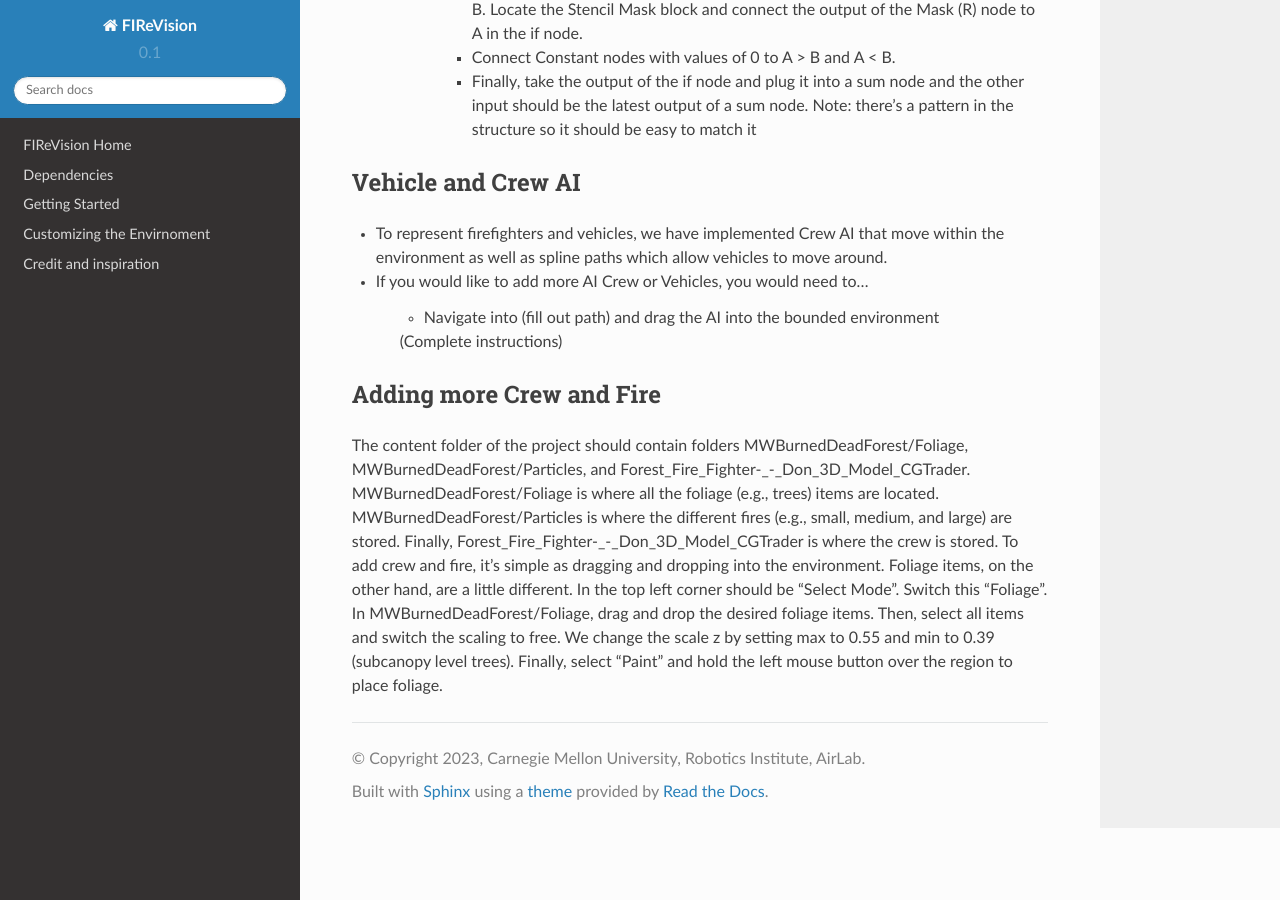
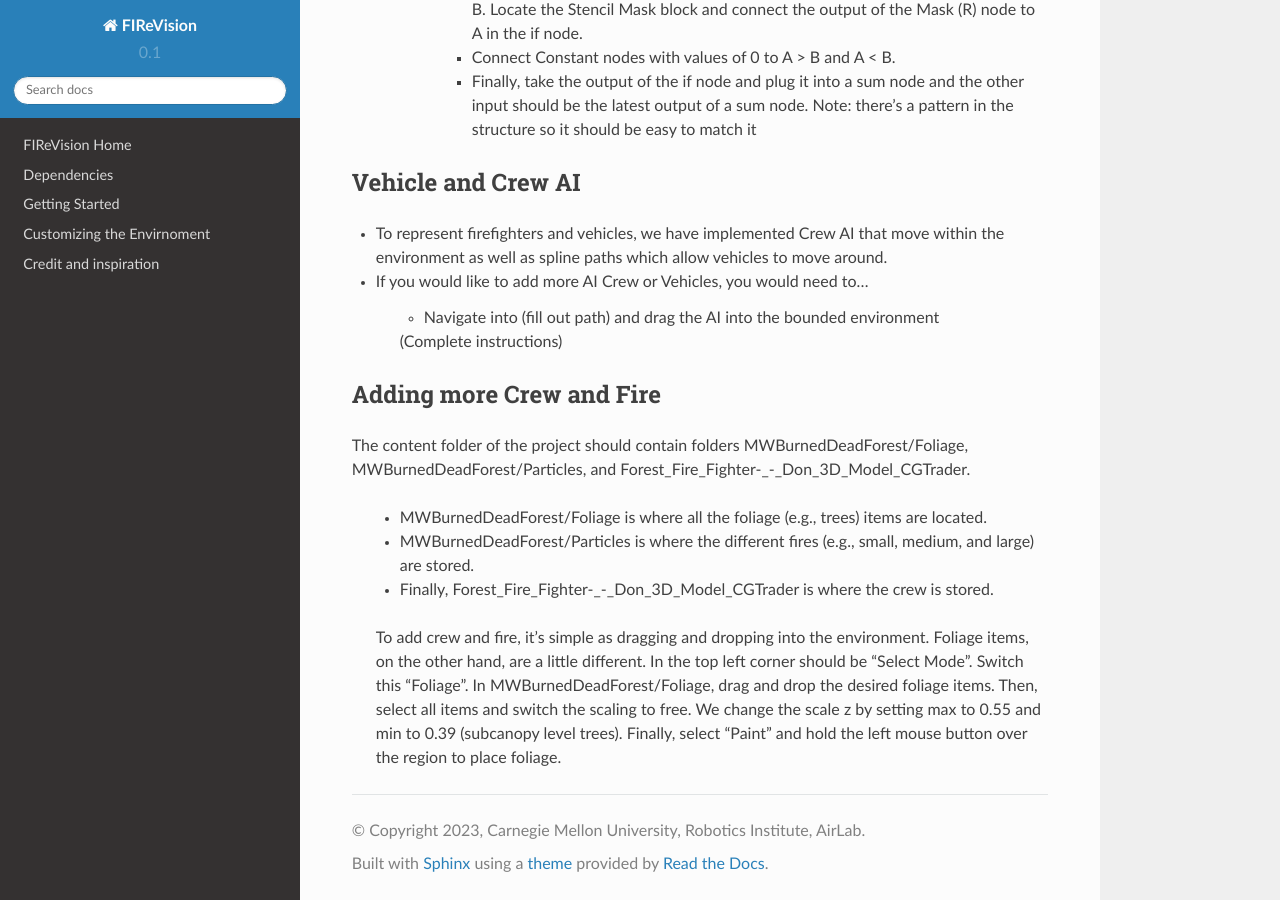
Before and after one commit to castacks/firevision_sim, a Sphinx documentation site: the page built from docs/development.rst, in a window 1280 px wide and 900 px high, scrolled down 1951 px. Built offline with Sphinx 7.4.7 and the Read the Docs theme 2.0.0, drawn with Linux system fonts in a browser that asks for light colours; pages that are not in the unit, such as notebooks, are missing from menus.

Commit message:
Update development.rst

```diff
--- a/docs/development.rst
+++ b/docs/development.rst
@@ -65,4 +65,9 @@
 
 Adding more Crew and Fire
 -----
-The content folder of the project should contain folders MWBurnedDeadForest/Foliage, MWBurnedDeadForest/Particles, and Forest_Fire_Fighter-_-_Don_3D_Model_CGTrader. MWBurnedDeadForest/Foliage is where all the foliage (e.g., trees) items are located. MWBurnedDeadForest/Particles is where the different fires (e.g., small, medium, and large) are stored. Finally, Forest_Fire_Fighter-_-_Don_3D_Model_CGTrader is where the crew is stored. To add crew and fire, it's simple as dragging and dropping into the environment. Foliage items, on the other hand, are a little different. In the top left corner should be "Select Mode". Switch this "Foliage". In MWBurnedDeadForest/Foliage, drag and drop the desired foliage items. Then, select all items and switch the scaling to free. We change the scale z by setting max to 0.55 and min to 0.39 (subcanopy level trees). Finally, select "Paint" and hold the left mouse button over the region to place foliage.
+The content folder of the project should contain folders MWBurnedDeadForest/Foliage, MWBurnedDeadForest/Particles, and Forest_Fire_Fighter-_-_Don_3D_Model_CGTrader.
+
+    - MWBurnedDeadForest/Foliage is where all the foliage (e.g., trees) items are located.
+    - MWBurnedDeadForest/Particles is where the different fires (e.g., small, medium, and large) are stored.
+    - Finally, Forest_Fire_Fighter-_-_Don_3D_Model_CGTrader is where the crew is stored.
+    To add crew and fire, it's simple as dragging and dropping into the environment. Foliage items, on the other hand, are a little different. In the top left corner should be "Select Mode". Switch this "Foliage". In MWBurnedDeadForest/Foliage, drag and drop the desired foliage items. Then, select all items and switch the scaling to free. We change the scale z by setting max to 0.55 and min to 0.39 (subcanopy level trees). Finally, select "Paint" and hold the left mouse button over the region to place foliage.
```
